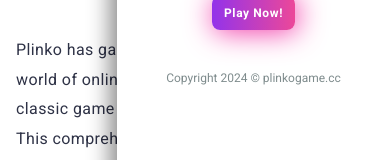
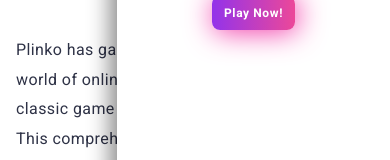
Before and after one commit to nbn2000/plinkogame, a React (Vite) app: page / in a window 390 px wide. Both pictures are taken after a click on the button 357 px from the left and 38 px from the top of the page. Shown: the part 297-457 px from the top of the page. Built offline with nearby package versions, Linux system fonts and the light colour scheme.

Commit message:
sitemap is added

```diff
--- a/src/components/navbar/MenuModal.jsx
+++ b/src/components/navbar/MenuModal.jsx
@@ -19,10 +19,6 @@
         <LinkButton to="/" className="md:hidden block !py-2 md:!py-2">
           {t("Play Now!")}
         </LinkButton>
-
-        <span className="text-[#7f8c8d] text-xs font-[400] leading-[1.45em]">
-          Copyright 2024 © plinkogame.cc
-        </span>
       </div>
     </div>
   );
```
Also changed, not shown: 1 other file (tests, documents, lock files or other folders).
